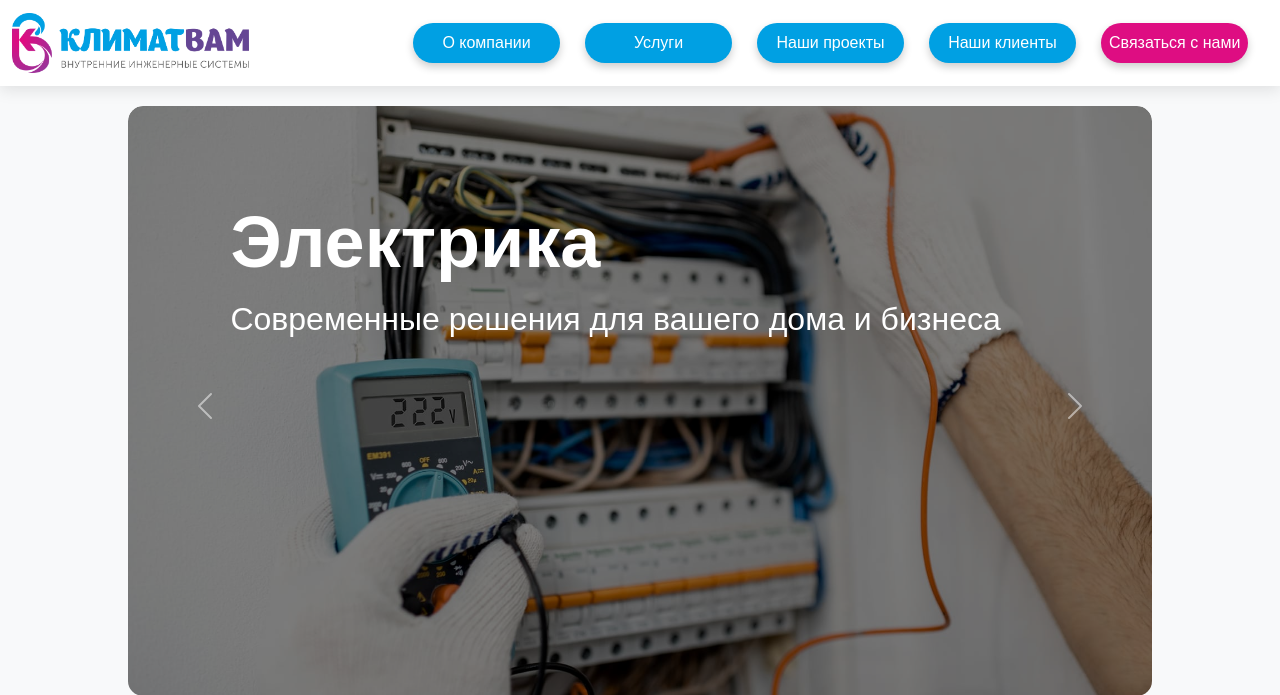
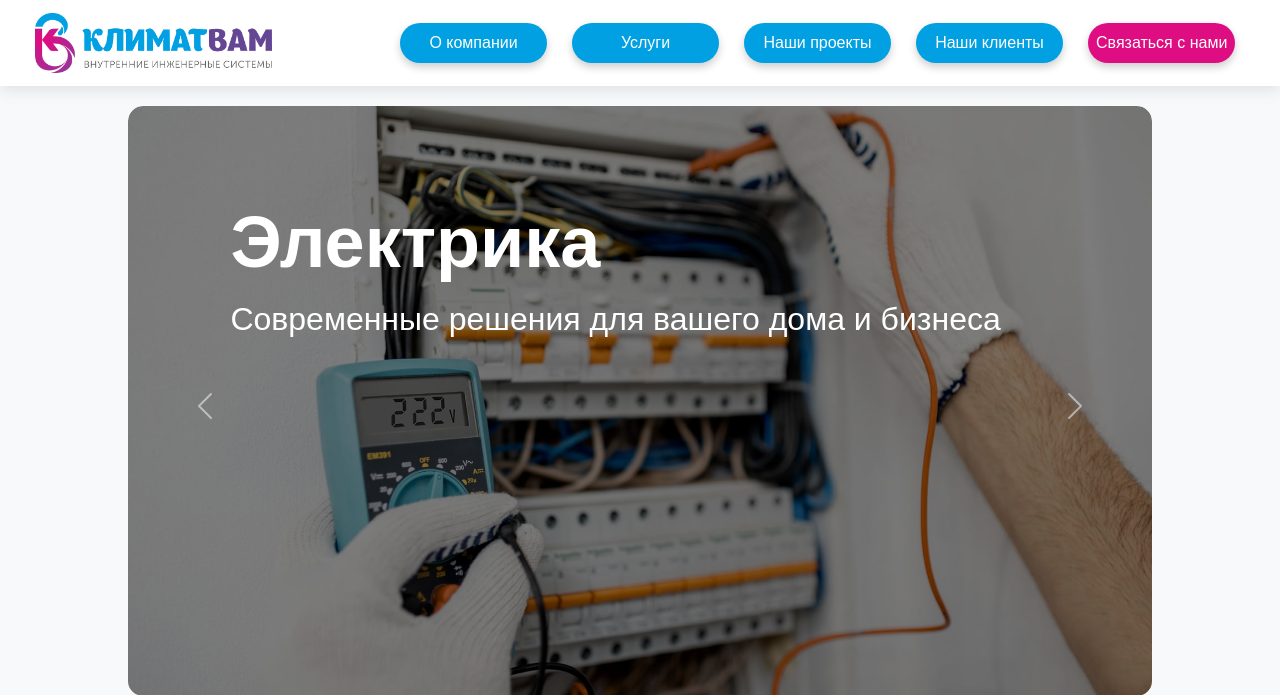
Before and after one commit to cofedish/klimat-ne-vam, a Flask app: page / in a window 1280 px wide. Shown: the top 695 px of the page. Run offline with Flask 3, Linux system fonts and the light colour scheme.

Commit message:
Update navigate.css

```diff
--- a/static/css/navigate.css
+++ b/static/css/navigate.css
@@ -1,4 +1,4 @@
-/* Фиксированная шапка */
+/* Фиксированная шапка с исправлениями */
 .navbar {
     position: fixed !important;
     top: 0;
@@ -8,6 +8,24 @@
     transition: top 0.5s ease;
     background: rgba(255, 255, 255, 0.95) !important;
     box-shadow: 0 4px 15px rgba(0, 0, 0, 0.1);
+    /* Исправления */
+    max-width: 100vw;
+    margin: 0 auto;
+    padding-left: 15px;
+    padding-right: 15px;
+    overflow-x: hidden;
+}
+
+/* Базовые настройки документа */
+html {
+    overflow-x: hidden;
+    width: 100%;
+}
+
+body {
+    padding-top: 80px;
+    overflow-x: hidden;
+    width: 100%;
 }
 
 /* Общие стили для навигации */
@@ -50,10 +68,21 @@
         margin-left: auto !important;
         justify-content: flex-end;
         gap: 15px;
+        /* Исправления */
+        max-width: calc(100% - 40px);
+        padding-right: 10px;
     }
 
     .nav-item:last-child .nav-link {
-        margin-right: 20px;
+        margin-right: 0; /* Убрали лишний отступ */
+    }
+
+    /* Выравнивание контейнера */
+    .navbar > .container-fluid {
+        flex-wrap: nowrap;
+        justify-content: space-between;
+        padding-left: 20px;
+        padding-right: 20px;
     }
 }
 
@@ -77,9 +106,6 @@
 }
 
 /* Отступ для контента под шапкой */
-body {
-    padding-top: 80px;
-}
 @media (max-width: 768px) {
     body {
         padding-top: 100px;
@@ -94,11 +120,6 @@ body {
     border-radius: 15px;
     overflow: hidden;
     height: 75vh;
-}
-@media (max-width: 768px) {
-    #carouselExample {
-        height: 50vh;
-    }
 }
 
 #carouselExample .carousel-inner,
@@ -145,10 +166,16 @@ body {
     font-size: 4.5rem;
     font-weight: bold;
 }
+
 @media (max-width: 768px) {
+    #carouselExample {
+        height: 50vh;
+    }
+
     #carouselExample .carousel-caption h1 {
         font-size: 2.5rem;
     }
+
     #carouselExample .carousel-caption p {
         font-size: 1.2rem;
     }
```
